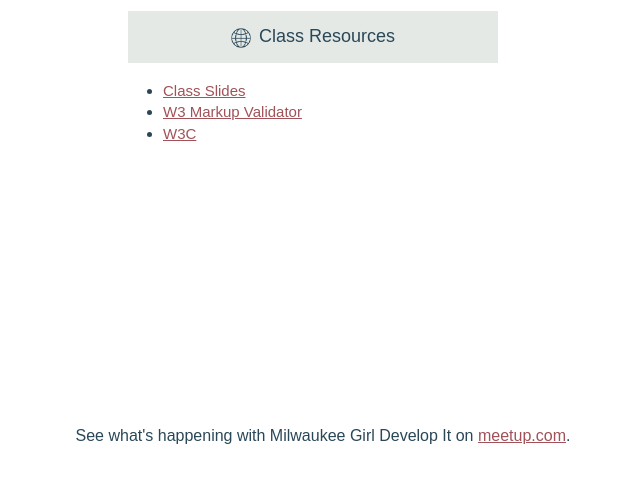
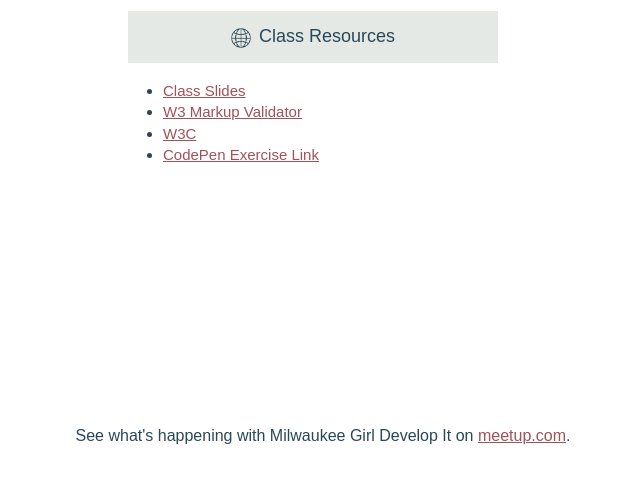
Before and after one commit to milwaukeegdi/milwaukeegdi.github.io, a website: page Webconcepts/index.html in a window 1280 px wide. Shown: the part 267-750 px from the top of the page, without its empty margins (317-957 px from the left). Drawn offline with Linux system fonts and the light colour scheme.

Commit message:
Update index.html

```diff
--- a/Webconcepts/index.html
+++ b/Webconcepts/index.html
@@ -25,6 +25,7 @@
 						<li><a href="class1.html#/" target="_blank">Class Slides</a></li>
 						<li><a href="https://validator.w3.org/#validate_by_input" target="_blank">W3 Markup Validator</a></li>
 						<li><a href="http://www.w3.org/" target="_blank">W3C</a></li>
+						<li><a href="https://codepen.io/gdirdu/pen/jbJjPY" target="_blank">CodePen Exercise Link</a></li>
 					</ul>
 				</div>
 
```
